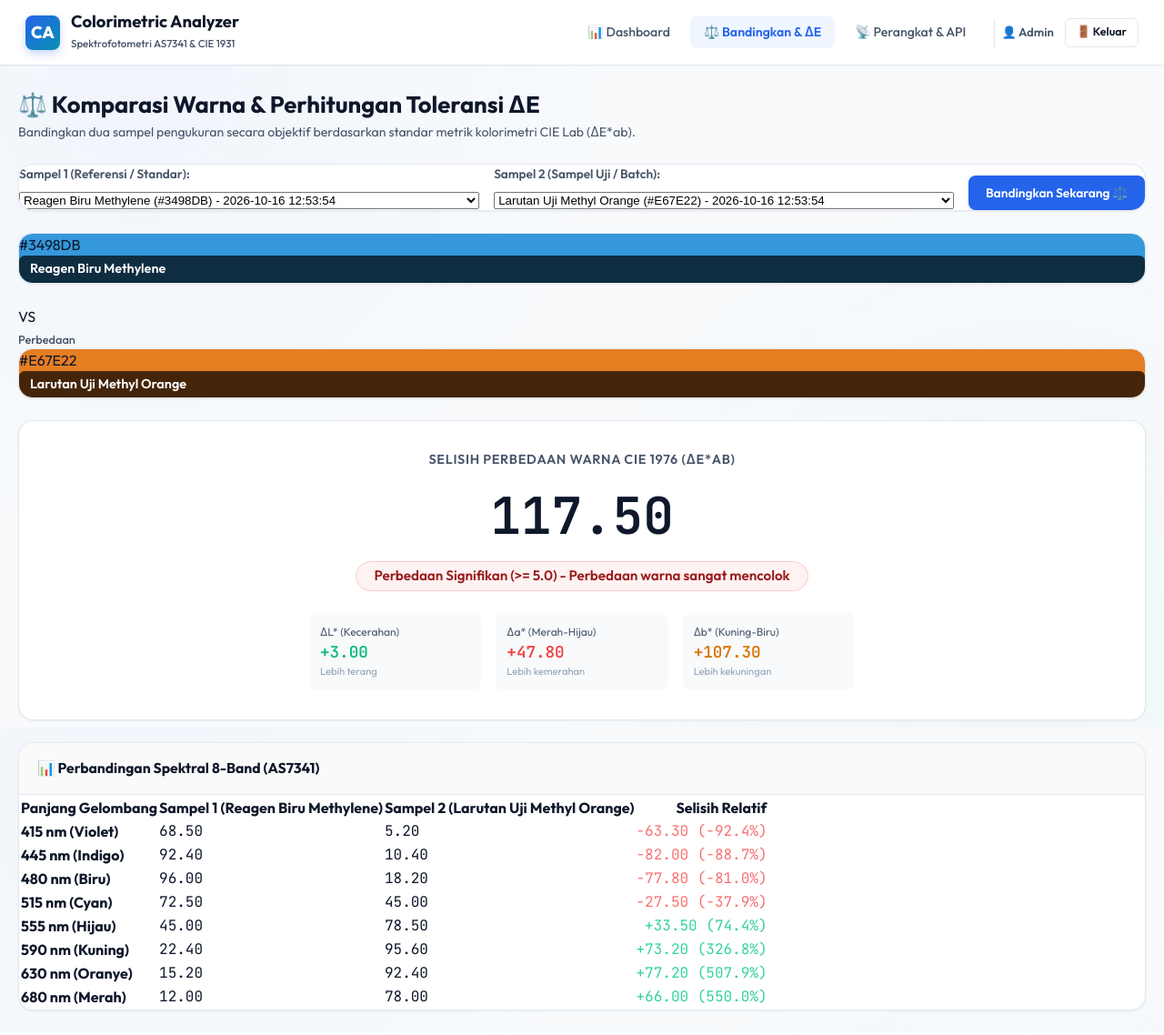
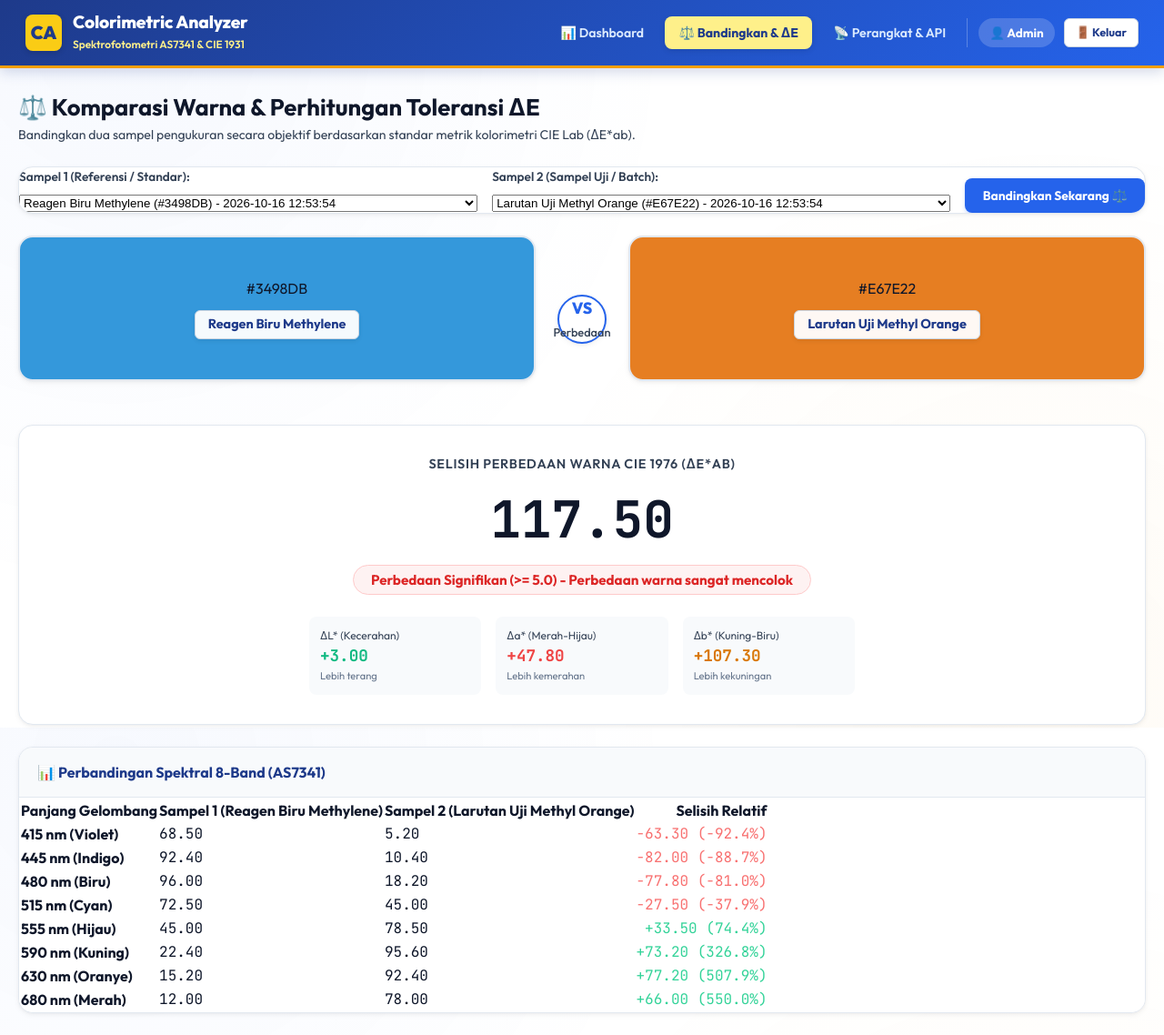
Before and after one commit to Shawir1312/colorimetric-analyzer, a PHP site: page /compare.php in a window 1280 px wide. Shown: the whole page at 91% size. Before the commit the page ends 1114 px from the top, so only its background shows below. Run offline with PHP 8.4, Linux system fonts and the light colour scheme; the visitor is signed in with stand-in values (Sample User, id 1).

Commit message:
feat: redesain penuh tema terang (putih, biru, merah, kuning) dan cache-busting CSS

```diff
--- a/web/assets/css/style.css
+++ b/web/assets/css/style.css
@@ -1,32 +1,53 @@
 /* =====================================================================
-   COLORIMETRIC ANALYZER - MODERN LIGHT LABORATORY DESIGN SYSTEM
-   Clean, Crisp, High-Contrast Scientific Aesthetic (Light Theme)
+   COLORIMETRIC ANALYZER - TEMA CERAH (PUTIH, BIRU, MERAH, KUNING)
+   Modern, Ultra-Bright, High-Contrast Laboratory Palette
    ===================================================================== */
 
-@import url('https://fonts.googleapis.com/css2?family=Outfit:wght@300;400;500;600;700;800&family=JetBrains+Mono:wght@400;500;600&display=swap');
+@import url('https://fonts.googleapis.com/css2?family=Outfit:wght@300;400;500;600;700;800;900&family=JetBrains+Mono:wght@400;500;600;700&display=swap');
 
 :root {
-  --bg-main: #F8FAFC;
+  /* PALET WARNA UTAMA: PUTIH, BIRU, MERAH, KUNING */
+  --bg-main: #FFFFFF;
+  --bg-page-subtle: #F8FAFC;
   --bg-card: #FFFFFF;
-  --bg-card-hover: #F8FAFC;
+  --bg-card-hover: #F0F7FF;
   --bg-surface: #FFFFFF;
   --bg-modal: #FFFFFF;
 
+  /* BIRU (ROYAL & NAVY) */
+  --color-blue-dark: #1E3A8A;
+  --color-blue-primary: #2563EB;
+  --color-blue-hover: #1D4ED8;
+  --color-blue-light: #EFF6FF;
+  --color-blue-border: #BFDBFE;
+  --accent-blue: #2563EB;
+  --accent-cyan: #0284C7;
+
+  /* MERAH (CRIMSON & DANGER) */
+  --color-red-primary: #DC2626;
+  --color-red-hover: #B91C1C;
+  --color-red-light: #FEF2F2;
+  --color-red-border: #FECACA;
+  --accent-red: #DC2626;
+
+  /* KUNING (GOLD & AMBER) */
+  --color-yellow-primary: #F59E0B;
+  --color-yellow-hover: #D97706;
+  --color-yellow-light: #FEF9C3;
+  --color-yellow-border: #FDE047;
+  --color-yellow-bright: #FACC15;
+  --accent-amber: #D97706;
+  --accent-green: #059669;
+
+  /* TIPOGRAFI TERANG & TEGAS */
+  --text-primary: #0F172A;
+  --text-secondary: #334155;
+  --text-muted: #64748B;
+  --text-blue: #1E40AF;
+
   --border-subtle: #E2E8F0;
-  --border-focus: #3B82F6;
-  --border-accent: rgba(37, 99, 235, 0.25);
-
-  --text-primary: #0F172A;
-  --text-secondary: #475569;
-  --text-muted: #94A3B8;
-
-  --accent-blue: #2563EB;
-  --accent-cyan: #0891B2;
-  --accent-green: #059669;
-  --accent-amber: #D97706;
-  --accent-red: #DC2626;
-  --accent-purple: #7C3AED;
-  --accent-pink: #DB2777;
+  --border-card: #E2E8F0;
+  --border-focus: #2563EB;
 
   --font-main: 'Outfit', -apple-system, BlinkMacSystemFont, 'Segoe UI', Roboto, sans-serif;
   --font-mono: 'JetBrains Mono', monospace;
@@ -36,8 +57,8 @@
   --radius-lg: 16px;
   --radius-full: 9999px;
 
-  --shadow-card: 0 1px 3px 0 rgba(0, 0, 0, 0.05), 0 1px 2px -1px rgba(0, 0, 0, 0.04);
-  --shadow-elevation: 0 10px 15px -3px rgba(0, 0, 0, 0.06), 0 4px 6px -4px rgba(0, 0, 0, 0.04);
+  --shadow-card: 0 2px 6px rgba(0, 0, 0, 0.05), 0 1px 3px rgba(0, 0, 0, 0.03);
+  --shadow-elevation: 0 10px 20px -3px rgba(37, 99, 235, 0.1), 0 4px 6px -4px rgba(0, 0, 0, 0.04);
 }
 
 *, *::before, *::after {
@@ -48,13 +69,13 @@
 
 body {
   font-family: var(--font-main);
-  background-color: var(--bg-main);
+  background-color: #FFFFFF;
   color: var(--text-primary);
   min-height: 100vh;
   line-height: 1.5;
   background-image:
-    radial-gradient(circle at 12% 10%, rgba(37, 99, 235, 0.03) 0%, transparent 40%),
-    radial-gradient(circle at 88% 90%, rgba(5, 150, 105, 0.03) 0%, transparent 40%);
+    radial-gradient(circle at 10% 5%, rgba(37, 99, 235, 0.04) 0%, transparent 45%),
+    radial-gradient(circle at 90% 95%, rgba(245, 158, 11, 0.04) 0%, transparent 45%);
   background-attachment: fixed;
   overflow-x: hidden;
 }
@@ -65,7 +86,7 @@ body {
   height: 7px;
 }
 ::-webkit-scrollbar-track {
-  background: #F1F5F9;
+  background: #F8FAFC;
 }
 ::-webkit-scrollbar-thumb {
   background: #CBD5E1;
@@ -75,20 +96,20 @@ body {
   background: #94A3B8;
 }
 
-/* Top Navigation Bar */
+/* Top Navigation Bar: ROYAL BLUE DENGAN AKSEN KUNING EMAS */
 .navbar {
   position: sticky;
   top: 0;
   z-index: 50;
-  backdrop-filter: blur(12px);
-  -webkit-backdrop-filter: blur(12px);
-  background: rgba(255, 255, 255, 0.94);
-  border-bottom: 1px solid var(--border-subtle);
+  background: linear-gradient(135deg, #1E3A8A 0%, #2563EB 100%);
+  border-bottom: 3px solid #F59E0B; /* Garis Aksen Kuning Emas */
   padding: 0.85rem 1.75rem;
   display: flex;
   align-items: center;
   justify-content: space-between;
-  box-shadow: 0 1px 2px 0 rgba(0, 0, 0, 0.03);
+  box-shadow: 0 4px 14px rgba(30, 58, 138, 0.2);
+  gap: 1rem;
+  flex-wrap: wrap;
 }
 
 .nav-brand {
@@ -96,49 +117,51 @@ body {
   align-items: center;
   gap: 0.75rem;
   text-decoration: none;
-  color: var(--text-primary);
 }
 
 .brand-logo {
-  width: 38px;
-  height: 38px;
+  width: 40px;
+  height: 40px;
   border-radius: var(--radius-sm);
-  background: linear-gradient(135deg, var(--accent-blue), var(--accent-cyan));
+  background: #FACC15; /* Kuning Cerah */
+  color: #1E3A8A; /* Teks Biru Tua */
   display: flex;
   align-items: center;
   justify-content: center;
-  font-weight: 800;
-  font-size: 1.15rem;
-  color: white;
-  box-shadow: 0 4px 10px rgba(37, 99, 235, 0.25);
+  font-weight: 900;
+  font-size: 1.25rem;
+  box-shadow: 0 2px 6px rgba(0, 0, 0, 0.15);
+  flex-shrink: 0;
 }
 
 .brand-text h1 {
-  font-size: 1.15rem;
-  font-weight: 700;
+  font-size: 1.2rem;
+  font-weight: 800;
   line-height: 1.1;
-  color: #0F172A;
+  color: #FFFFFF; /* Putih Bersih */
+  letter-spacing: -0.01em;
 }
 
 .brand-text span {
-  font-size: 0.72rem;
-  color: var(--text-secondary);
-  font-weight: 500;
+  font-size: 0.74rem;
+  color: #FEF08A; /* Kuning Lembut */
+  font-weight: 600;
 }
 
 .nav-links {
   display: flex;
   align-items: center;
   gap: 0.5rem;
+  flex-wrap: wrap;
 }
 
 .nav-link {
-  color: var(--text-secondary);
+  color: #DBEAFE; /* Putih Kebiruan */
   text-decoration: none;
-  padding: 0.45rem 0.9rem;
+  padding: 0.45rem 0.95rem;
   border-radius: var(--radius-sm);
   font-size: 0.88rem;
-  font-weight: 500;
+  font-weight: 600;
   transition: all 0.2s ease;
   display: flex;
   align-items: center;
@@ -146,46 +169,49 @@ body {
 }
 
 .nav-link:hover {
-  color: var(--accent-blue);
-  background: #F1F5F9;
+  color: #FFFFFF;
+  background: rgba(255, 255, 255, 0.15);
 }
 
 .nav-link.active {
-  color: var(--accent-blue);
-  background: #EFF6FF;
-  font-weight: 600;
+  color: #1E3A8A;
+  background: #FEF08A; /* Pill Kuning Terang Aktif */
+  font-weight: 700;
+  box-shadow: 0 2px 6px rgba(0, 0, 0, 0.1);
 }
 
-/* User & Logout Button */
+/* User & Logout */
 .user-menu {
   display: flex;
   align-items: center;
-  gap: 0.75rem;
-  padding-left: 0.5rem;
-  border-left: 1px solid var(--border-subtle);
-  margin-left: 0.5rem;
+  gap: 0.65rem;
+  padding-left: 0.75rem;
+  border-left: 1px solid rgba(255, 255, 255, 0.25);
 }
 
 .user-badge {
   display: flex;
   align-items: center;
   gap: 0.4rem;
-  font-size: 0.82rem;
-  color: var(--text-secondary);
-  font-weight: 600;
+  font-size: 0.84rem;
+  color: #FFFFFF;
+  font-weight: 700;
+  background: rgba(255, 255, 255, 0.18);
+  padding: 0.35rem 0.75rem;
+  border-radius: var(--radius-full);
 }
 
-/* Device Telemetry Widget in Nav */
+/* Telemetry Widget in Nav */
 .device-telemetry-badge {
   display: flex;
   align-items: center;
   gap: 0.65rem;
   background: #FFFFFF;
-  border: 1px solid var(--border-subtle);
+  border: 1px solid #BFDBFE;
   padding: 0.4rem 0.85rem;
   border-radius: var(--radius-full);
   font-size: 0.82rem;
-  box-shadow: 0 1px 2px rgba(0,0,0,0.03);
+  box-shadow: 0 2px 4px rgba(0,0,0,0.06);
 }
 
 .status-dot {
@@ -220,7 +246,7 @@ body {
 /* Cards */
 .card {
   background: #FFFFFF;
-  border: 1px solid var(--border-subtle);
+  border: 1px solid #E2E8F0;
   border-radius: var(--radius-lg);
   box-shadow: var(--shadow-card);
   overflow: hidden;
@@ -229,23 +255,23 @@ body {
 }
 
 .card:hover {
-  border-color: #CBD5E1;
+  border-color: #BFDBFE;
   box-shadow: var(--shadow-elevation);
 }
 
 .card-header {
-  padding: 1rem 1.25rem;
-  border-bottom: 1px solid var(--border-subtle);
+  padding: 0.95rem 1.25rem;
+  border-bottom: 1px solid #E2E8F0;
   display: flex;
   align-items: center;
   justify-content: space-between;
-  background: #FAFAFA;
+  background: #F8FAFC;
 }
 
 .card-title {
-  font-size: 0.98rem;
+  font-size: 1rem;
   font-weight: 700;
-  color: #0F172A;
+  color: #1E3A8A; /* Navy Blue */
   display: flex;
   align-items: center;
   gap: 0.5rem;
@@ -333,6 +373,7 @@ canvas {
 .table-responsive {
   width: 100%;
   overflow-x: auto;
+  background: #FFFFFF;
 }
 
 .table {
@@ -396,16 +440,16 @@ canvas {
   flex-shrink: 0;
 }
 
-/* Buttons */
+/* Buttons (Putih, Biru, Merah, Kuning) */
 .btn {
   display: inline-flex;
   align-items: center;
   justify-content: center;
   gap: 0.45rem;
-  padding: 0.55rem 1.1rem;
+  padding: 0.55rem 1.15rem;
   border-radius: var(--radius-sm);
   font-size: 0.86rem;
-  font-weight: 600;
+  font-weight: 700;
   cursor: pointer;
   text-decoration: none;
   border: 1px solid transparent;
@@ -413,40 +457,58 @@ canvas {
   font-family: var(--font-main);
 }
 
+/* BIRU (Primary) */
 .btn-primary {
-  background: var(--accent-blue);
-  color: white;
-  box-shadow: 0 2px 4px rgba(37, 99, 235, 0.2);
+  background: #2563EB;
+  color: #FFFFFF;
+  box-shadow: 0 2px 4px rgba(37, 99, 235, 0.25);
 }
 .btn-primary:hover {
   background: #1D4ED8;
-  box-shadow: 0 4px 8px rgba(37, 99, 235, 0.3);
+  box-shadow: 0 4px 10px rgba(37, 99, 235, 0.35);
 }
 
+/* PUTIH (Secondary) */
 .btn-secondary {
   background: #FFFFFF;
-  color: var(--text-primary);
-  border: 1px solid var(--border-subtle);
+  color: #1E3A8A;
+  border: 1px solid #CBD5E1;
+  box-shadow: 0 1px 2px rgba(0, 0, 0, 0.05);
 }
 .btn-secondary:hover {
-  background: #F1F5F9;
-  border-color: #CBD5E1;
+  background: #F0F7FF;
+  border-color: #2563EB;
+  color: #2563EB;
+}
+
+/* MERAH (Danger) */
+.btn-danger {
+  background: #DC2626;
+  color: #FFFFFF;
+  box-shadow: 0 2px 4px rgba(220, 38, 38, 0.25);
+}
+.btn-danger:hover {
+  background: #B91C1C;
+  box-shadow: 0 4px 10px rgba(220, 38, 38, 0.35);
+}
+
+/* KUNING (Warning / Highlight) */
+.btn-warning, .btn-yellow {
+  background: #F59E0B;
+  color: #FFFFFF;
+  box-shadow: 0 2px 4px rgba(245, 158, 11, 0.25);
+}
+.btn-warning:hover, .btn-yellow:hover {
+  background: #D97706;
+  box-shadow: 0 4px 10px rgba(245, 158, 11, 0.35);
 }
 
 .btn-success {
-  background: var(--accent-green);
-  color: white;
+  background: #059669;
+  color: #FFFFFF;
 }
 .btn-success:hover {
   background: #047857;
-}
-
-.btn-danger {
-  background: var(--accent-red);
-  color: white;
-}
-.btn-danger:hover {
-  background: #B91C1C;
 }
 
 .btn-sm {
@@ -463,32 +525,36 @@ canvas {
   padding: 0.25rem 0.65rem;
   border-radius: var(--radius-full);
   font-size: 0.75rem;
-  font-weight: 600;
+  font-weight: 700;
   line-height: 1.2;
 }
 
-.badge-green, .badge-success {
-  background: #ECFDF5;
-  color: #065F46;
-  border: 1px solid #A7F3D0;
-}
-
+/* Badge Biru */
 .badge-blue {
   background: #EFF6FF;
   color: #1E40AF;
   border: 1px solid #BFDBFE;
 }
 
-.badge-amber, .badge-warning {
-  background: #FFFBEB;
-  color: #92400E;
-  border: 1px solid #FDE68A;
+/* Badge Merah */
+.badge-red, .badge-danger {
+  background: #FEF2F2;
+  color: #DC2626;
+  border: 1px solid #FECACA;
 }
 
-.badge-red, .badge-danger {
-  background: #FEF2F2;
-  color: #991B1B;
-  border: 1px solid #FECACA;
+/* Badge Kuning */
+.badge-amber, .badge-warning, .badge-yellow {
+  background: #FEF9C3;
+  color: #A16207;
+  border: 1px solid #FDE047;
+}
+
+/* Badge Hijau */
+.badge-green, .badge-success {
+  background: #ECFDF5;
+  color: #065F46;
+  border: 1px solid #A7F3D0;
 }
 
 /* Alerts */
@@ -606,11 +673,57 @@ input[type="checkbox"] {
 .modal-content {
   background: #FFFFFF;
   border-radius: var(--radius-lg);
-  border: 1px solid var(--border-subtle);
+  border: 1px solid #E2E8F0;
   width: 100%;
   max-width: 480px;
   box-shadow: 0 25px 50px -12px rgba(0, 0, 0, 0.25);
   overflow: hidden;
+}
+
+/* Komparasi Swatch */
+.compare-grid {
+  display: grid;
+  grid-template-columns: 1fr auto 1fr;
+  align-items: center;
+  gap: 1.5rem;
+  margin-bottom: 1.5rem;
+}
+
+@media (max-width: 768px) {
+  .compare-grid {
+    grid-template-columns: 1fr;
+    text-align: center;
+  }
+}
+
+.compare-swatch {
+  height: 160px;
+  border-radius: var(--radius-lg);
+  display: flex;
+  flex-direction: column;
+  align-items: center;
+  justify-content: center;
+  gap: 0.75rem;
+  position: relative;
+  box-shadow: var(--shadow-card);
+  border: 2px solid #E2E8F0;
+}
+
+.vs-badge {
+  width: 54px;
+  height: 54px;
+  border-radius: 50%;
+  background: #FFFFFF;
+  border: 2px solid #2563EB;
+  color: #2563EB;
+  display: flex;
+  flex-direction: column;
+  align-items: center;
+  justify-content: center;
+  font-weight: 800;
+  font-size: 1.1rem;
+  box-shadow: var(--shadow-card);
+  margin: 0 auto;
 }
 
 /* Print CSS */
--- a/web/compare.php
+++ b/web/compare.php
@@ -54,7 +54,7 @@ if ($de76 < 1.0) {
   <meta charset="UTF-8">
   <meta name="viewport" content="width=device-width, initial-scale=1.0">
   <title>Bandingkan Warna & Analisis ΔE - <?= APP_NAME ?></title>
-  <link rel="stylesheet" href="assets/css/style.css">
+  <link rel="stylesheet" href="assets/css/style.css?v=20261015_light_v4">
 </head>
 <body>
 
@@ -128,7 +128,7 @@ if ($de76 < 1.0) {
       <div class="compare-grid">
         <div class="card compare-swatch" style="background-color: <?= htmlspecialchars($s1['hex']) ?>;">
           <div class="swatch-hero-hex"><?= htmlspecialchars($s1['hex']) ?></div>
-          <div style="background: rgba(0,0,0,0.7); padding: 4px 12px; border-radius: 6px; font-weight: 600; font-size: 0.9rem; color: #FFF;">
+          <div style="background: rgba(255,255,255,0.95); border: 1px solid #CBD5E1; padding: 4px 14px; border-radius: 6px; font-weight: 700; font-size: 0.9rem; color: #1E3A8A; box-shadow: 0 2px 5px rgba(0,0,0,0.08);">
             <?= htmlspecialchars($s1['sample_name']) ?>
           </div>
         </div>
@@ -140,7 +140,7 @@ if ($de76 < 1.0) {
 
         <div class="card compare-swatch" style="background-color: <?= htmlspecialchars($s2['hex']) ?>;">
           <div class="swatch-hero-hex"><?= htmlspecialchars($s2['hex']) ?></div>
-          <div style="background: rgba(0,0,0,0.7); padding: 4px 12px; border-radius: 6px; font-weight: 600; font-size: 0.9rem; color: #FFF;">
+          <div style="background: rgba(255,255,255,0.95); border: 1px solid #CBD5E1; padding: 4px 14px; border-radius: 6px; font-weight: 700; font-size: 0.9rem; color: #1E3A8A; box-shadow: 0 2px 5px rgba(0,0,0,0.08);">
             <?= htmlspecialchars($s2['sample_name']) ?>
           </div>
         </div>
--- a/web/device.php
+++ b/web/device.php
@@ -18,7 +18,7 @@ $apiUrl = (isset($_SERVER['HTTPS']) && $_SERVER['HTTPS'] === 'on' ? "https" : "h
   <meta charset="UTF-8">
   <meta name="viewport" content="width=device-width, initial-scale=1.0">
   <title>Integrasi Perangkat & API - <?= APP_NAME ?></title>
-  <link rel="stylesheet" href="assets/css/style.css">
+  <link rel="stylesheet" href="assets/css/style.css?v=20261015_light_v4">
 </head>
 <body>
 
```
Also changed, not shown: other parts of web/assets/css/style.css (+57 -39 lines), web/detail.php (+6 -6 lines), web/index.php (+1 -1 lines), web/install.php (+2 -2 lines), web/login.php (+14 -13 lines).
